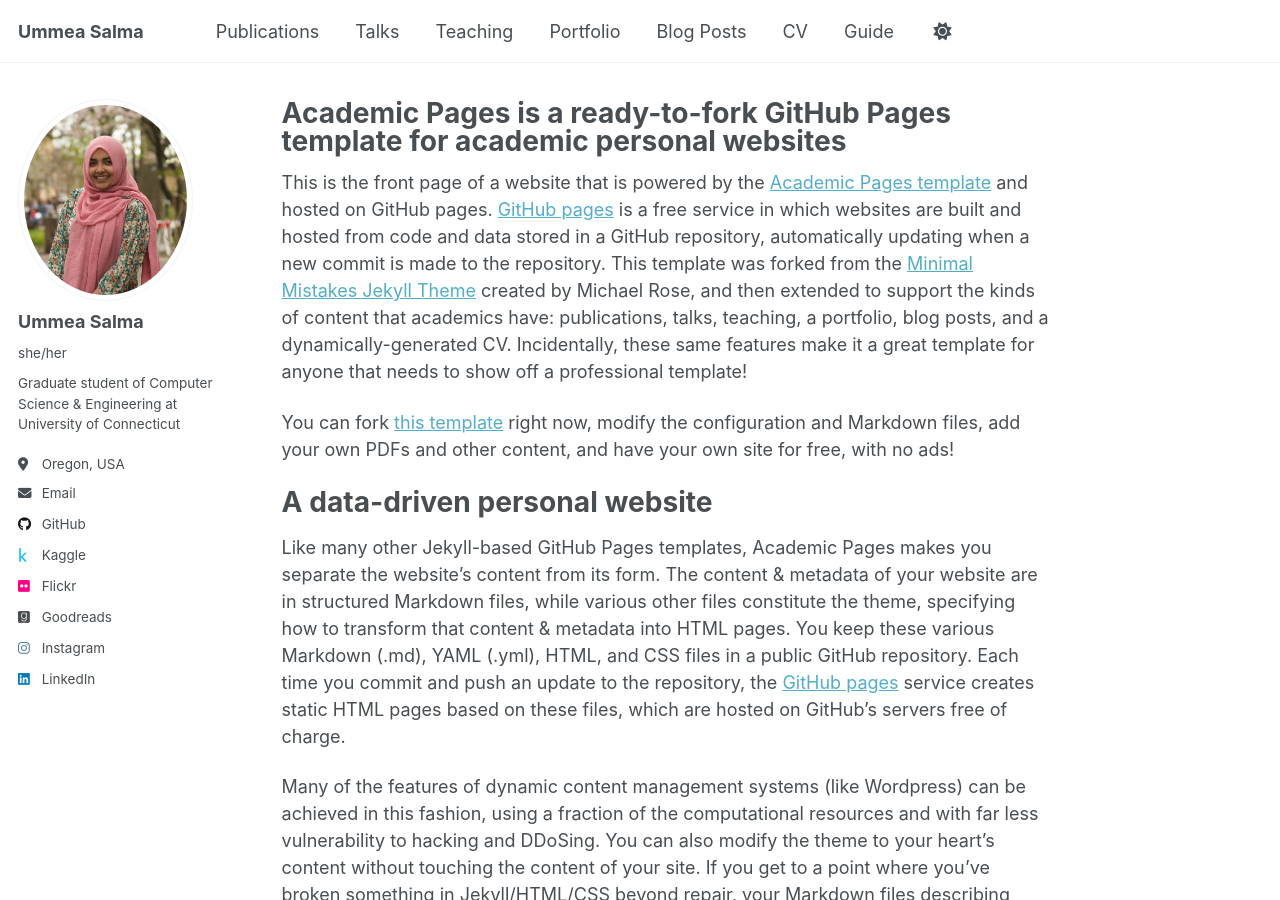
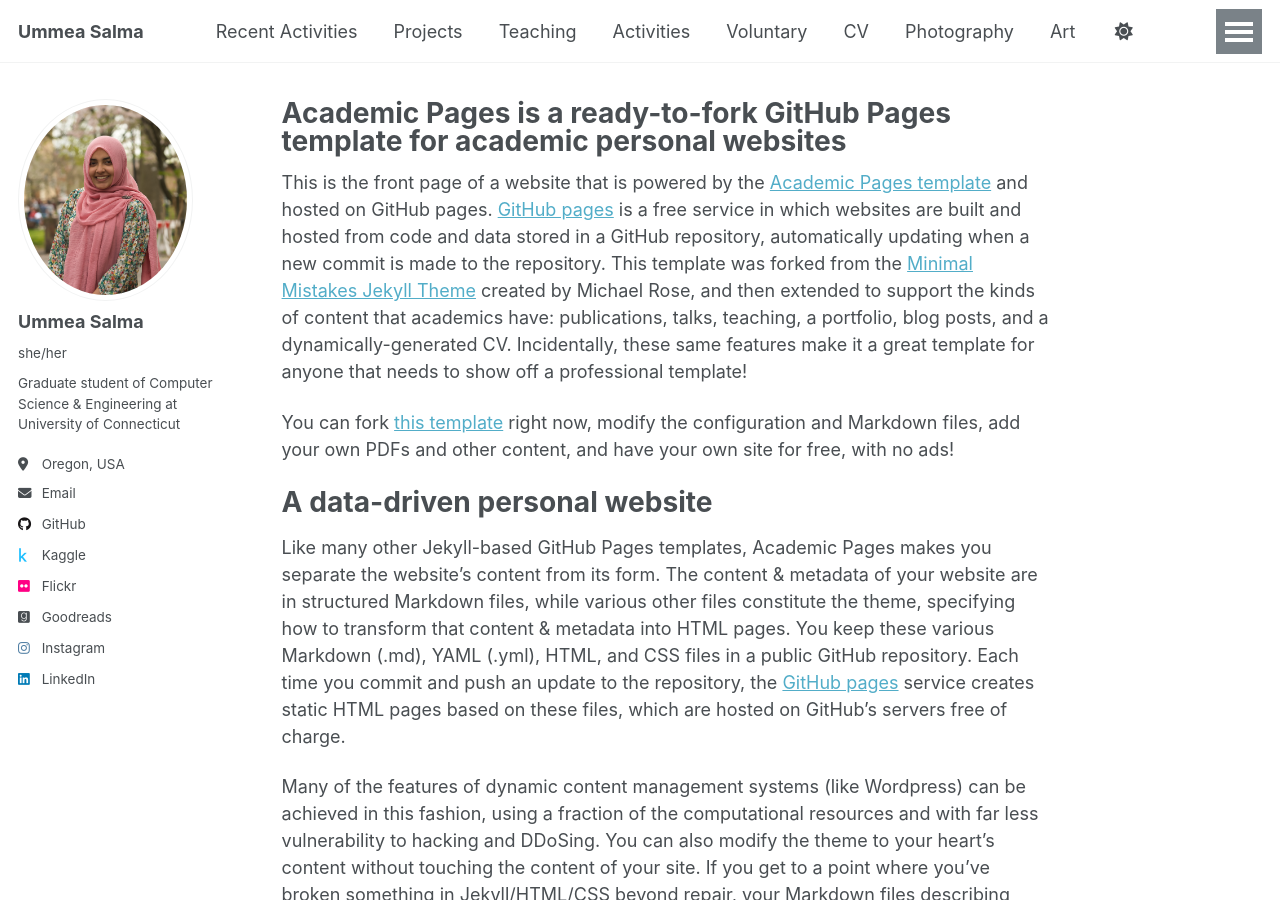
Before and after one commit to ummeasalma/ummeasalma.github.io, a Jekyll site: the page built from _pages/about.md, in a window 1280 px wide and 900 px high. Built offline with Jekyll 4.4.1, drawn with Linux system fonts in a browser that asks for light colours; a script that is not in the unit is left out.

Commit message:
Revise navigation menu items
Updated navigation links to include recent activities, projects, activities, voluntary, photography, art, house plants, and contact me while removing some older links.

```diff
--- a/_data/navigation.yml
+++ b/_data/navigation.yml
@@ -8,26 +8,35 @@
 #      Markdown formatted page while the second is generated using JSON.
 
 main:
-  - title: "Publications"
-    url: /publications/
+  - title: "Recent Activities"
+    url: /recentactivities/
 
-  - title: "Talks"
-    url: /talks/
+  - title: "Projects"
+    url: /projects/
 
   - title: "Teaching"
     url: /teaching/
 
-  - title: "Portfolio"
-    url: /portfolio/
+  - title: "Activities"
+    url: /activities/
 
-  - title: "Blog Posts"
-    url: /year-archive/
+  - title: "Voluntary"
+    url: /voluntary/
 
   - title: "CV"
     url: /cv/
 
+  - title: "Photography"
+    url: /photography/
+
+  - title: "Art"
+    url: /art/
+
+  - title: "House Plants"
+    url: /houseplants/
+
   # - title: "CV"
   #   url: /cv-json/
 
-  - title: "Guide"
-    url: /markdown/
+  - title: "Contact Me"
+    url: /contactme/
```
